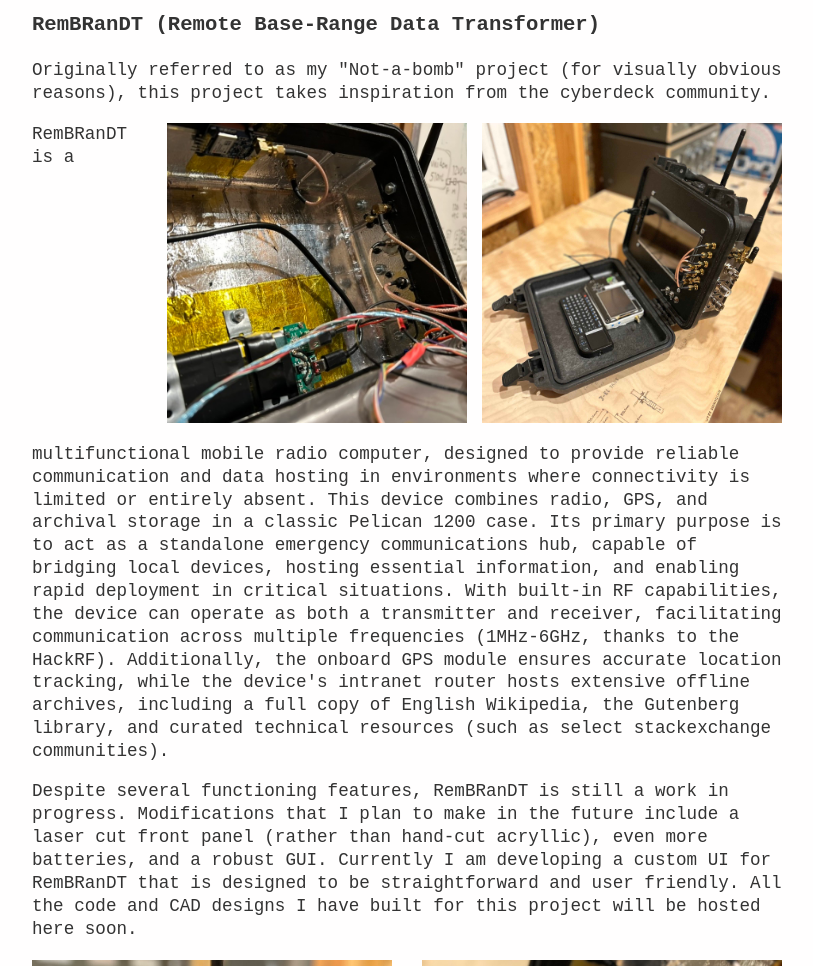
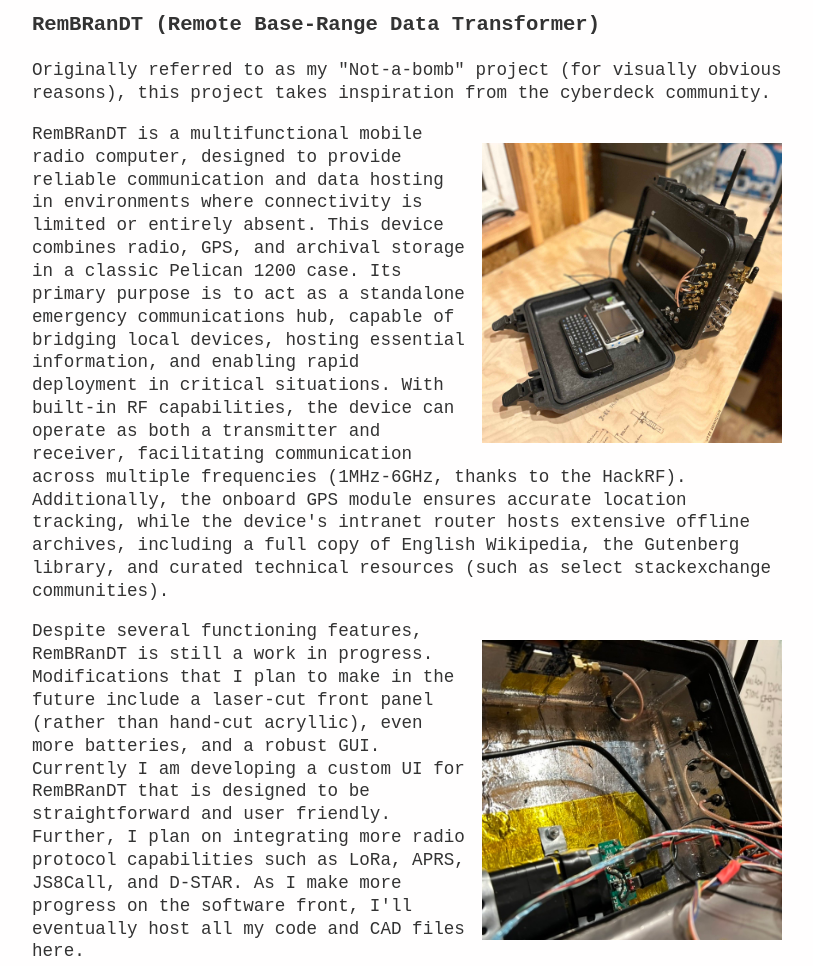
Before and after one commit to tyndalestutz/tyndalestutz.github.io, a plain HTML site: page projects.html in a window 1280 px wide. Shown: the part 1240-2206 px from the top of the page, without its empty margins (233-1046 px from the left). Drawn offline with nearby package versions, Linux system fonts and the light colour scheme.

Commit message:
photo fixes

```diff
--- a/assets/style.css
+++ b/assets/style.css
@@ -204,7 +204,8 @@ img {
 .right-justify {
     float: right;
     margin-left: 15px;
-    margin-bottom: 20px; /* Space between stacked images */
+    margin-top: 20px;
+    margin-bottom: 15px; /* Space between stacked images */
     width: 40%; /* Adjust container width */
 }
 .right-justify img {
@@ -223,6 +224,7 @@ img {
 
 /* RemBRanDT right justified specific images */
 .rembrandt-right-image {
+    margin-top: 15;
     width: 30%; /* Adjust as needed */
     max-width: 200px; /* Ensure a cap on the size */
     height: auto;
--- a/projects.html
+++ b/projects.html
@@ -69,14 +69,14 @@
             <div class="right-justify">
                 <img src="assets/images/rembrandt-1.jpg" alt="RemBRanDT 1" class="rembrandt-right-image">
             </div>
+            <p>
+                RemBRanDT is a multifunctional mobile radio computer, designed to provide reliable communication and data hosting in environments where connectivity is limited or entirely absent. This device combines radio, GPS, and archival storage in a classic Pelican 1200 case. Its primary purpose is to act as a standalone emergency communications hub, capable of bridging local devices, hosting essential information, and enabling rapid deployment in critical situations. With built-in RF capabilities, the device can operate as both a transmitter and receiver, facilitating communication across multiple frequencies (1MHz-6GHz, thanks to the HackRF). Additionally, the onboard GPS module ensures accurate location tracking, while the device's intranet router hosts extensive offline archives, including a full copy of English Wikipedia, the Gutenberg library, and curated technical resources (such as select stackexchange communities).
+            </p>
             <div class="right-justify">
                 <img src="assets/images/rembrandt-2.jpeg" alt="RemBRanDT 2" class="rembrandt-right-image">
             </div>
             <p>
-                RemBRanDT is a multifunctional mobile radio computer, designed to provide reliable communication and data hosting in environments where connectivity is limited or entirely absent. This device combines radio, GPS, and archival storage in a classic Pelican 1200 case. Its primary purpose is to act as a standalone emergency communications hub, capable of bridging local devices, hosting essential information, and enabling rapid deployment in critical situations. With built-in RF capabilities, the device can operate as both a transmitter and receiver, facilitating communication across multiple frequencies (1MHz-6GHz, thanks to the HackRF). Additionally, the onboard GPS module ensures accurate location tracking, while the device's intranet router hosts extensive offline archives, including a full copy of English Wikipedia, the Gutenberg library, and curated technical resources (such as select stackexchange communities).
-            </p>
-            <p>
-                Despite several functioning features, RemBRanDT is still a work in progress. Modifications that I plan to make in the future include a laser cut front panel (rather than hand-cut acryllic), even more batteries, and a robust GUI. Currently I am developing a custom UI for RemBRanDT that is designed to be straightforward and user friendly. All the code and CAD designs I have built for this project will be hosted here soon.
+                Despite several functioning features, RemBRanDT is still a work in progress. Modifications that I plan to make in the future include a laser-cut front panel (rather than hand-cut acryllic), even more batteries, and a robust GUI. Currently I am developing a custom UI for RemBRanDT that is designed to be straightforward and user friendly. Further, I plan on integrating more radio protocol capabilities such as LoRa, APRS, JS8Call, and D-STAR. As I make more progress on the software front, I'll eventually host all my code and CAD files here.
             </p>
 
             <div class="image-pair">
```
